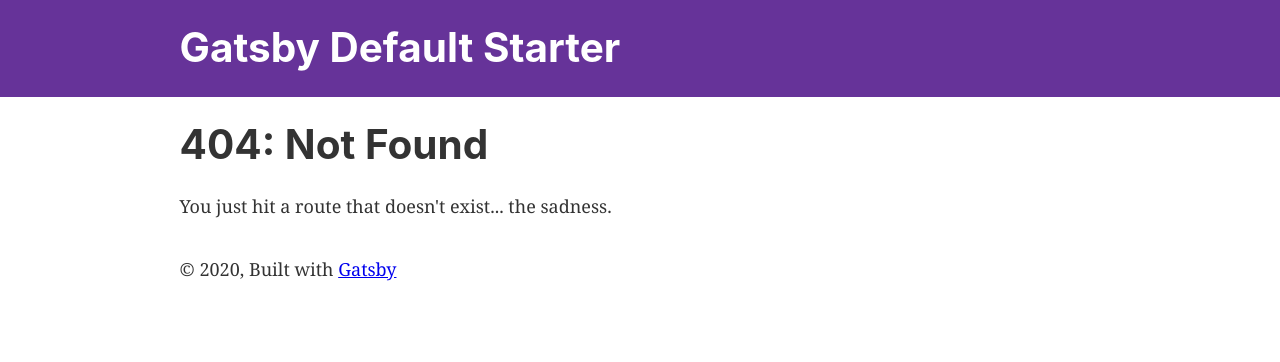
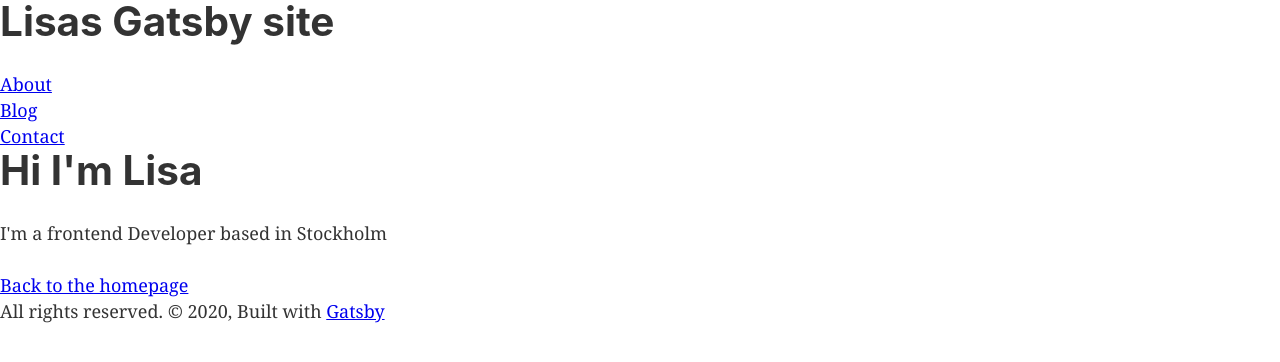
Before and after one commit to leekallman/gatsby-test-project, a Gatsby site: page /about in a window 1280 px wide. Before the commit this address had no page. Built offline with nearby package versions, Linux system fonts and the light colour scheme; Gatsby itself is replaced by a stand-in of ours.

Commit message:
my first commit

```diff
--- /dev/null
+++ b/src/components/footer.js
@@ -0,0 +1,18 @@
+import React from "react"
+import {Link} from "gatsby"
+
+const Footer = () => {
+    return (
+        <footer>
+            <Link to="/">Back to the homepage</Link>
+            <p>All rights reserved.
+            © {new Date().getFullYear()}, Built with
+          {` `}
+          <a href="https://www.gatsbyjs.com">Gatsby</a>
+            </p>
+        </footer>
+    )
+}
+
+
+export default Footer
--- a/src/components/header.js
+++ b/src/components/header.js
@@ -1,42 +1,17 @@
-import { Link } from "gatsby"
-import PropTypes from "prop-types"
 import React from "react"
+import {Link} from "gatsby"
 
-const Header = ({ siteTitle }) => (
-  <header
-    style={{
-      background: `rebeccapurple`,
-      marginBottom: `1.45rem`,
-    }}
-  >
-    <div
-      style={{
-        margin: `0 auto`,
-        maxWidth: 960,
-        padding: `1.45rem 1.0875rem`,
-      }}
-    >
-      <h1 style={{ margin: 0 }}>
-        <Link
-          to="/"
-          style={{
-            color: `white`,
-            textDecoration: `none`,
-          }}
-        >
-          {siteTitle}
-        </Link>
-      </h1>
+const Header = () => {
+  return (
+  <header>
+    <h1>Lisas Gatsby site</h1>
+    <div>
+      <Link to="/about/">About</Link> <br />
+      <Link to="/blog/">Blog</Link> <br />
+     <Link to="/contact/">Contact</Link> <br />
     </div>
   </header>
-)
-
-Header.propTypes = {
-  siteTitle: PropTypes.string,
+  )
 }
 
-Header.defaultProps = {
-  siteTitle: ``,
-}
-
-export default Header
+  export default Header
--- a/src/components/layout.js
+++ b/src/components/layout.js
@@ -6,48 +6,21 @@
  */
 
 import React from "react"
-import PropTypes from "prop-types"
-import { useStaticQuery, graphql } from "gatsby"
+import Header from "./header"
+import Footer from "./footer"
 
-import Header from "./header"
 import "./layout.css"
 
-const Layout = ({ children }) => {
-  const data = useStaticQuery(graphql`
-    query SiteTitleQuery {
-      site {
-        siteMetadata {
-          title
-        }
-      }
-    }
-  `)
+
+const Layout = (props) => {
 
   return (
-    <>
-      <Header siteTitle={data.site.siteMetadata?.title || `Title`} />
-      <div
-        style={{
-          margin: `0 auto`,
-          maxWidth: 960,
-          padding: `0 1.0875rem 1.45rem`,
-        }}
-      >
-        <main>{children}</main>
-        <footer style={{
-          marginTop: `2rem`
-        }}>
-          © {new Date().getFullYear()}, Built with
-          {` `}
-          <a href="https://www.gatsbyjs.com">Gatsby</a>
-        </footer>
+    <div>
+      <Header />
+      {props.children}
+      <Footer />
       </div>
-    </>
   )
 }
 
-Layout.propTypes = {
-  children: PropTypes.node.isRequired,
-}
-
 export default Layout
--- /dev/null
+++ b/src/pages/about.js
@@ -0,0 +1,16 @@
+import React from "react"
+import { Link } from "gatsby"
+
+import Layout from "../components/layout"
+import SEO from "../components/seo"
+
+const About = () => {
+  return (
+  <Layout>
+    <SEO title="About me" />
+    <h1>Hi I'm Lisa</h1>
+    <p>I'm a frontend Developer based in Stockholm</p>
+  </Layout>
+)
+  }
+export default About
```
Also changed, not shown: src/pages/blog.js (added, +15 -0 lines), src/pages/contact.js (added, +23 -0 lines), src/pages/index.js (+6 -6 lines), src/pages/page-2.js (deleted, +0 -16 lines).
